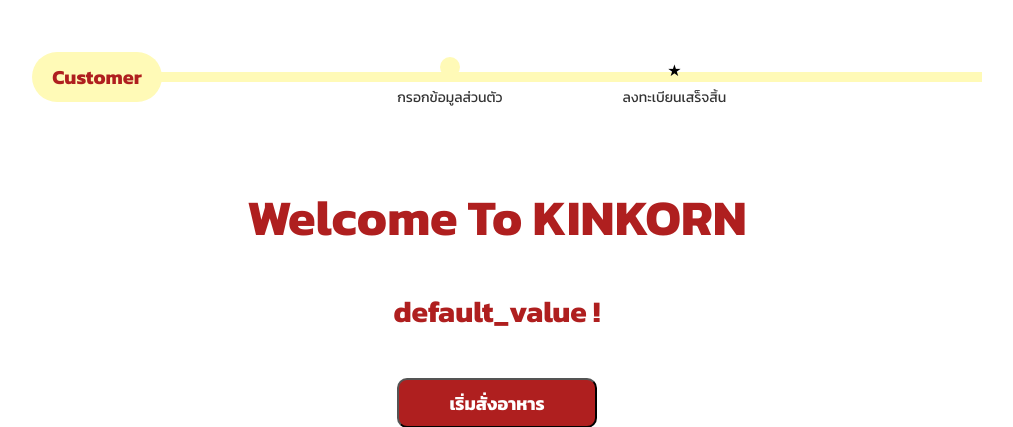
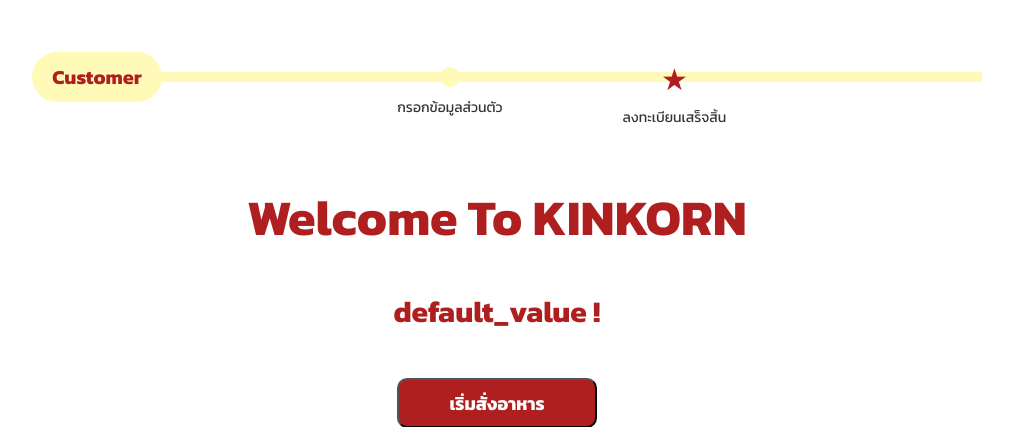
Before and after one commit to 6510615203/cn331project, a Django app: page /welcome_registration/ in a window 1280 px wide. Shown: the part 101-528 px from the top of the page, without its empty margins (143-1156 px from the left). Run offline with Django 5.2, Linux system fonts and the light colour scheme.

Commit message:
Update welcome_registration.html

```diff
--- a/home/templates/welcome_registration.html
+++ b/home/templates/welcome_registration.html
@@ -43,7 +43,7 @@
                     <label for="step">กรอกข้อมูลส่วนตัว</label>
                 </div>
                 <div class="stepicon">
-                    <div class="starniconnow">★</div>
+                    <div class="stariconnow">★</div>
                     <label for="step">ลงทะเบียนเสร็จสิ้น</label>
                 </div>
             </div>
```
